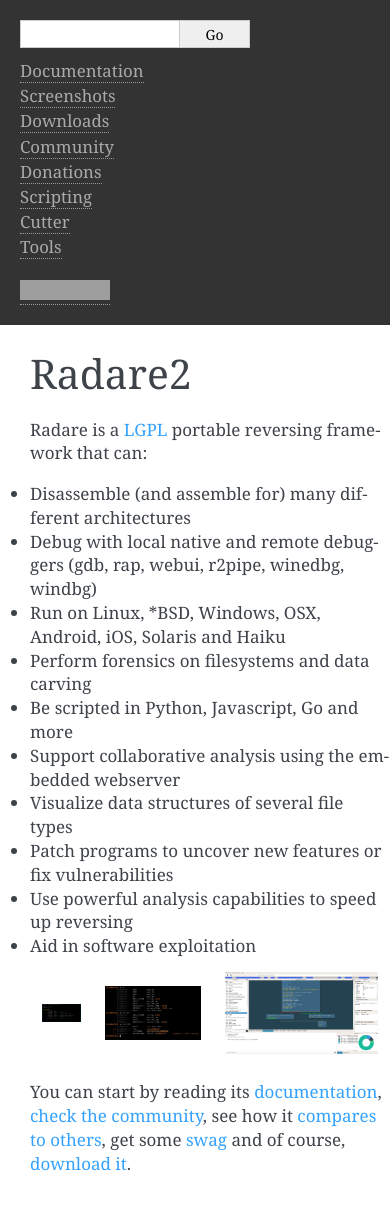
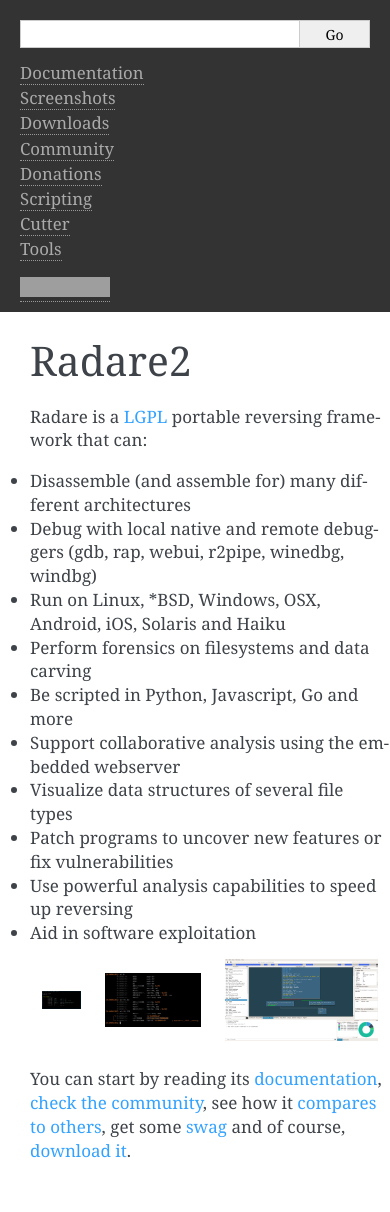
Before and after one commit to radareorg/radareorg, a Sphinx documentation site: the page built from source/index.rst, in a window 390 px wide. Built offline with Sphinx 7.4.7, drawn with Linux system fonts in a browser that asks for light colours; grey boxes are pictures that could not be loaded.

Commit message:
fixed search bar (#42)

```diff
--- a/source/_static/css/custom.css
+++ b/source/_static/css/custom.css
@@ -26,8 +26,6 @@
 	height: 0;
 	width: 0;
 }
-
-
 
 table.docutils td {
 	border: none;
@@ -149,4 +147,21 @@
 	width: auto;
 }
 
+div.sphinxsidebar #searchbox input[type="text"] {
+    width: 80%;
 }
+
+div.sphinxsidebar p {
+	margin: 0;
+	padding: 5px 0 0 0;
+}
+
+div.sphinxsidebar #searchbox {
+    min-height: 30px;
+}
+
+div.sphinxsidebar #searchbox input[type="text"] {
+	width: 80%;
+}
+
+}
```
